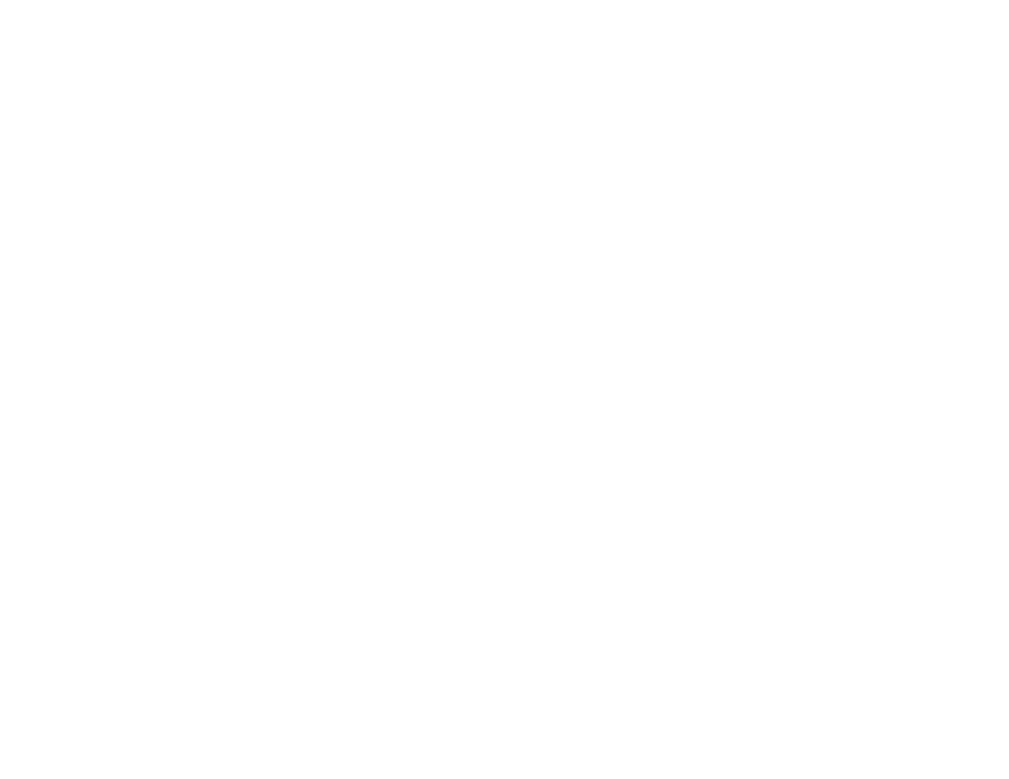
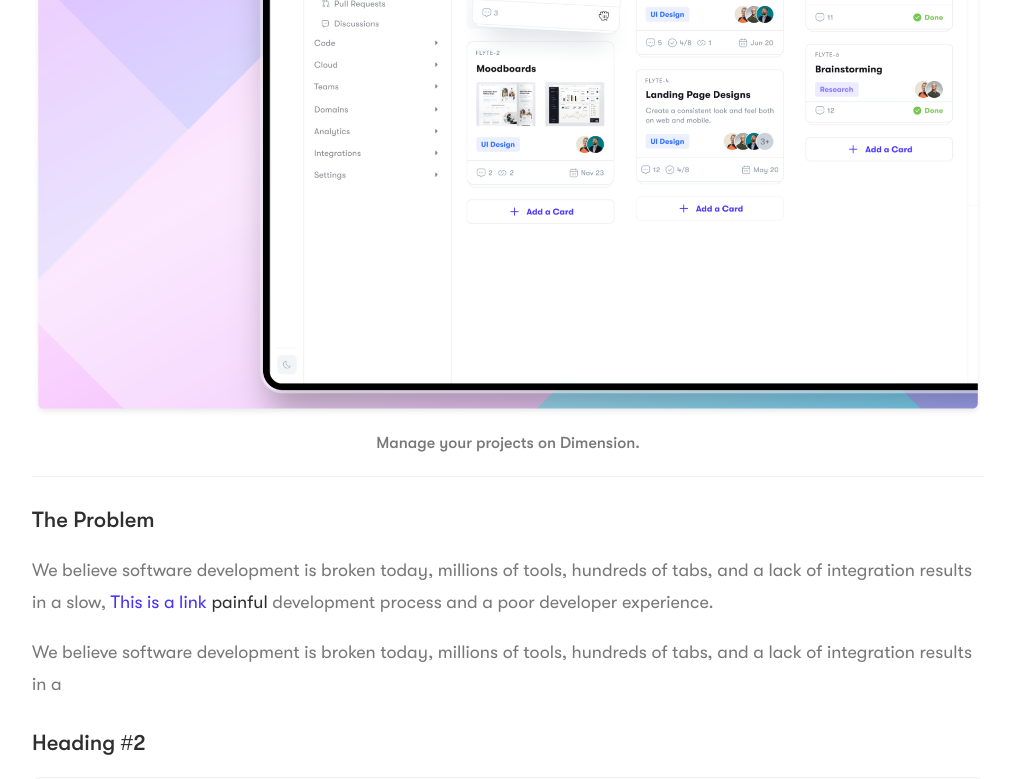
Before and after one commit to Krishna2323/dimension-blog, a Next.js app: page /pre-seed in a window 1280 px wide. Before the commit this address had no page. Shown: the part 600-1379 px from the top of the page, without its empty margins (132-1141 px from the left). Before the commit the page ends 900 px from the top, so only its background shows below. Built offline with nearby package versions, Linux system fonts and the light colour scheme.

Commit message:
Routes changed.
Signed-off-by: Krishna2323 <belivethatkg@gmail.com>

```diff
--- a/components/Blog/Blog.tsx
+++ b/components/Blog/Blog.tsx
@@ -26,7 +26,7 @@ const Blog: React.FC<BlogPropsType> = (props) => {
   } = props;
 
   return (
-    <div style={{ padding: "8rem 16.4rem;" }}>
+    <div style={{ padding: "8rem 16.4rem" }}>
       <div className={classes.blog}>
         <div className={classes.blog__info}>
           <h1 className={classes.blog__info__heading}>{title}</h1>
--- a/components/HeroSections/Hero.module.scss
+++ b/components/HeroSections/Hero.module.scss
@@ -40,9 +40,9 @@
             img {
                 display: flex;
                 align-items: flex-start;
-                transform: translateY(-16.3rem);
                 width: 100%;
                 object-fit: scale-down;
+                height: fit-content;
             }
         }
     }
--- /dev/null
+++ b/pages/pre-seed/index.tsx
@@ -0,0 +1,68 @@
+import React from "react";
+import TejasRavishankarAvatar from "../../public/images/Investors/tejas-ravishankar.svg";
+import Link from "next/link";
+import Blog from "../../components/Blog/Blog";
+import BlogImage from "../../components/Blog/components/Image/BlogImage";
+import Paragraph from "../../components/Blog/components/Paragraph/Paragraph";
+import { People } from "../../data/investorsInfo";
+import BlogImage1 from "../../public/images/Blog/blog-image-1.png";
+import Head from "next/head";
+
+let quote = {
+  text: "“Dimension is solving for one of the biggest problems in the development space and I’m excited to join them in their journey!”",
+  by: "Tom Preston-Werner, Co-Founder of GitHub",
+};
+
+const index = () => {
+  return (
+    <div>
+      {" "}
+      <Head>
+        <title>Blog | Pre-Seed</title>
+        <meta name="description" content="Generated by create next app" />
+        <meta name="viewport" content="width=device-width, initial-scale=1" />
+        <link rel="icon" href="/favicon.ico" />
+      </Head>
+      <Blog
+        title="Blog title"
+        subheading="sub-heading"
+        description="description"
+        writer="Tejas Ravishankar"
+        writerAvatar={TejasRavishankarAvatar}
+        publishedDate="12th December 2022"
+        socialLink="https://twitter.com/suptejas"
+      >
+        <BlogImage
+          caption="Manage your projects on Dimension."
+          src={BlogImage1}
+          alt="Blog image"
+        />
+        <Paragraph
+          text={
+            <>
+              We believe software development is broken today, millions of
+              tools, hundreds of tabs, and a lack of integration results in a
+              slow, <Link href={"#"}>This is a link</Link>{" "}
+              <strong>painful</strong> development process and a poor developer
+              experience.
+              <br />
+              <p>
+                We believe software development is broken today, millions of
+                tools, hundreds of tabs, and a lack of integration results in a
+              </p>
+            </>
+          }
+          heading="The Problem"
+        />
+        <Paragraph heading="Heading #2" quote={quote} />
+        <Paragraph
+          heading="Heading #2"
+          style={{ marginTop: "1.2rem" }}
+          people={People}
+        />
+      </Blog>
+    </div>
+  );
+};
+
+export default index;
```
Also changed, not shown: pages/index.tsx (+2 -38 lines).
